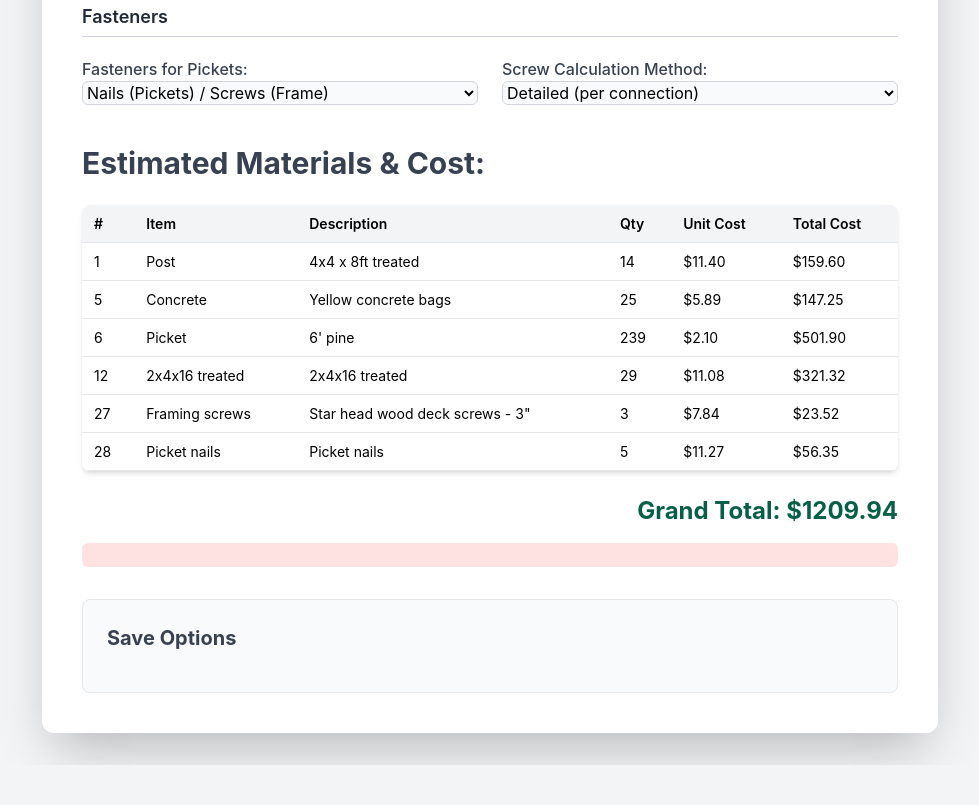
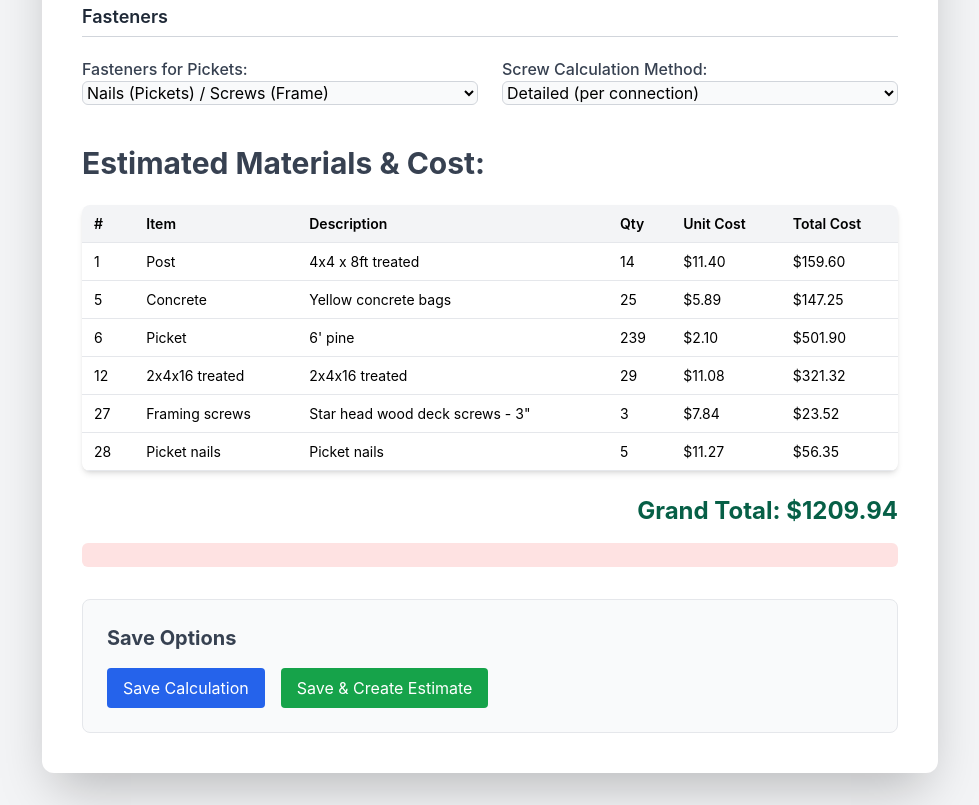
Before and after one commit to philly88r/woodcalc, a website: page index.html in a window 1280 px wide. Shown: the part 2055-2860 px from the top of the page, without its empty margins (150-1129 px from the left). Before the commit the page ends 2820 px from the top, so only its background shows below. Drawn offline with nearby package versions, Linux system fonts and the light colour scheme.

Commit message:
Fixed save buttons not being clickable and improved customer ID detection

```diff
--- a/index.html
+++ b/index.html
@@ -327,8 +327,8 @@
         <div id="crm-integration" class="mt-8 p-6 border border-gray-200 rounded-lg bg-gray-50">
             <h3 class="text-xl font-bold text-gray-700 mb-4">Save Options</h3>
             <div class="flex flex-col md:flex-row gap-4">
-                <button id="save-calculation-btn" class="px-4 py-2 bg-blue-600 text-white rounded hover:bg-blue-700 transition-colors" onclick="saveCalculation(window.lastCalculationResult)">Save Calculation</button>
-                <button id="save-to-crm-btn" class="px-4 py-2 bg-green-600 text-white rounded hover:bg-green-700 transition-colors" onclick="saveCalculationToCrm(window.lastCalculationResult)">Save & Create Estimate</button>
+                <button id="save-calculation-btn" class="px-4 py-2 bg-blue-600 text-white rounded hover:bg-blue-700 transition-colors" onclick="saveCalculation(window.lastCalculationResult)" style="display:block;">Save Calculation</button>
+                <button id="save-to-crm-btn" class="px-4 py-2 bg-green-600 text-white rounded hover:bg-green-700 transition-colors" onclick="saveCalculationToCrm(window.lastCalculationResult)" style="display:block;">Save & Create Estimate</button>
             </div>
         </div>
     </div>
--- a/woodcalc-crm.js
+++ b/woodcalc-crm.js
@@ -26,8 +26,11 @@ async function fetchCustomerDetails(customerId) {
 
 // Function to save calculation and create estimate
 async function saveCalculationToCrm(calculationData) {
+    console.log('Save and create estimate called');
+
     // Try to get customer ID from multiple sources
-    const customerId = currentCustomerId || window.currentCustomerId;
+    const customerId = currentCustomerId || window.currentCustomerId || getCustomerIdFromUrl();
+    console.log('Customer ID for save:', customerId);
 
     if (!customerId) {
         alert('Error: No customer ID available. Please make sure you accessed this page with a proper customer ID in the URL.');
@@ -129,11 +132,20 @@ async function saveCalculationToCrm(calculationData) {
 
 // Initialize CRM integration
 async function initCrmIntegration() {
-    const customerId = getCustomerIdFromUrl();
+    // Try to get customer ID from URL or global variable
+    const customerId = getCustomerIdFromUrl() || window.currentCustomerId;
+
+    // Always show the buttons initially
+    if (document.getElementById('save-to-crm-btn')) {
+        document.getElementById('save-to-crm-btn').style.display = 'block';
+    }
+
+    if (document.getElementById('save-calculation-btn')) {
+        document.getElementById('save-calculation-btn').style.display = 'block';
+    }
+
     if (!customerId) {
         console.error('No customer ID provided in URL');
-        document.getElementById('save-to-crm-btn').style.display = 'none';
-        document.getElementById('save-calculation-btn').style.display = 'none';
         return;
     }
 
@@ -147,8 +159,7 @@ async function initCrmIntegration() {
             console.log('Customer loaded:', currentCustomer);
         } else {
             console.error('Customer not found with ID:', customerId);
-            document.getElementById('save-to-crm-btn').style.display = 'none';
-            document.getElementById('save-calculation-btn').style.display = 'none';
+            // Don't hide buttons - we'll handle missing customer in the save functions
         }
     } catch (error) {
         console.error('Error loading customer:', error);
@@ -157,8 +168,11 @@ async function initCrmIntegration() {
 
 // Function to save calculation only (without creating an estimate)
 async function saveCalculation(calculationData) {
+    console.log('Save calculation called');
+
     // Try to get customer ID from multiple sources
-    const customerId = currentCustomerId || window.currentCustomerId;
+    const customerId = currentCustomerId || window.currentCustomerId || getCustomerIdFromUrl();
+    console.log('Customer ID for save:', customerId);
 
     if (!customerId) {
         alert('Error: No customer ID available. Please make sure you accessed this page with a proper customer ID in the URL.');
```
